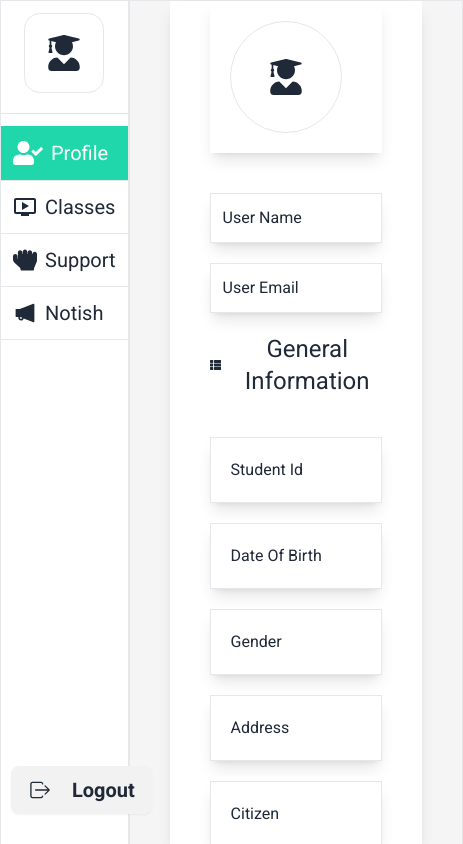
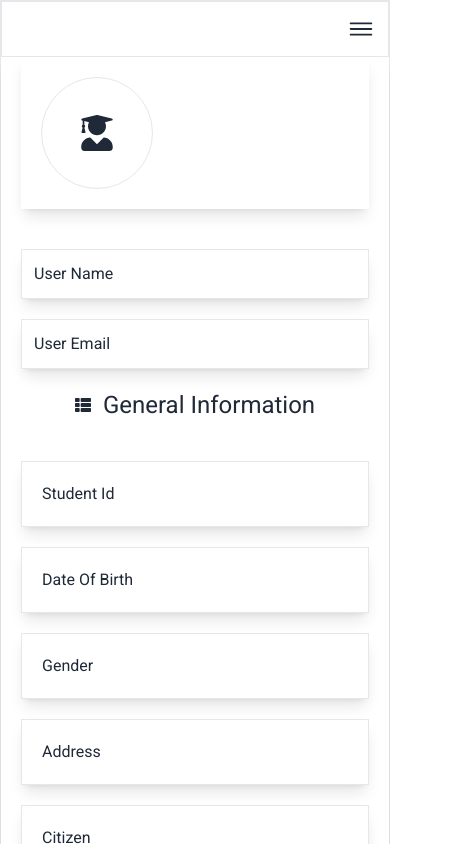
Before and after one commit to kalidashodekare14/MC-Computer-Traing-Center, a React (Vite) app: page /dashboard/profile in a window 390 px wide. Shown: the top 844 px of the page, 463 px wide, since content can reach past the window. Built offline with nearby package versions, Linux system fonts and the light colour scheme; no server answers.

Commit message:
Dashoboard Responsive Update

```diff
--- a/src/Components/Dashboard/UserProfile/UserProfile.jsx
+++ b/src/Components/Dashboard/UserProfile/UserProfile.jsx
@@ -3,6 +3,8 @@ import { FaThList, FaUserGraduate } from 'react-icons/fa';
 import useAuth from '../../../Hooks/useAuth/useAuth';
 import useAxiosPublic from '../../../Hooks/useAxiosPublic/useAxiosPublic';
 import { useQuery } from '@tanstack/react-query';
+import ButtonWhite from '../../../Hooks/Button/ButtonWhite';
+import ButtonBlack from '../../../Hooks/Button/ButtonBlack';
 
 const UserProfile = () => {
 
@@ -21,8 +23,8 @@ const UserProfile = () => {
     console.log(student_profile)
 
     return (
-        <div className='w-full min-h-screen bg-[#f5f5f6] px-10'>
-            <div className='bg-white w-full  h-[100vh] shadow-lg px-10'>
+        <div className='w-full min-h-screen bg-[#f5f5f6] lg:px-10'>
+            <div className='bg-white w-full  h-[100vh] shadow-lg lg:px-10 px-5'>
                 <div className='flex items-center space-x-5 shadow-lg p-5 '>
                     <div className='border w-28 h-28 flex justify-center items-center rounded-full'>
                         <FaUserGraduate className='text-4xl' />
@@ -95,7 +97,7 @@ const UserProfile = () => {
                         </div>
                     </div>
                     <div className='text-center my-5'>
-
+                       <ButtonBlack>Update</ButtonBlack>
                     </div>
                 </div>
             </div>
--- a/src/Layout/Dashboard.jsx
+++ b/src/Layout/Dashboard.jsx
@@ -1,25 +1,30 @@
-import React from 'react';
+import React, { useState } from 'react';
 import useAuth from '../Hooks/useAuth/useAuth'
 import { FaHandRock, FaUserCheck, FaUserGraduate } from 'react-icons/fa';
 import { NavLink, Outlet, useNavigate } from 'react-router-dom';
 import { MdOutlineOndemandVideo } from 'react-icons/md';
 import { AiFillNotification } from 'react-icons/ai';
-import { IoIosLogOut } from 'react-icons/io';
+import { IoIosLogOut, IoIosMenu } from 'react-icons/io';
 
 const Dashboard = () => {
 
     const { user, logOutSystem } = useAuth()
     const naviage = useNavigate()
+    const [isOpen, setIsOpen] = useState(false)
 
     const handleLogOutSystem = () => {
         logOutSystem()
         naviage('/')
     }
 
+    const toggleSidebar = () =>{
+        setIsOpen(!isOpen)
+    }
+
     return (
         <div>
             <div className='flex'>
-                <div className='relative space-y-3 pt-3 w-52 border min-h-screen'>
+                <div className={`bg-white fixed z-10 inset-y-0 left-0 transform ${isOpen ? 'translate-x-0' : '-translate-x-full '} transition-transform duration-300 ease-in-out md:relative md:translate-x-0 space-y-3 pt-3 w-52 border min-h-screen`}>
                     <div className='border-b pb-5 flex justify-center items-center'>
                         <div className='flex justify-center items-center w-20 h-20 border rounded-2xl'>
                             <FaUserGraduate className='text-4xl' />
@@ -80,6 +85,9 @@ const Dashboard = () => {
                     </div>
                 </div>
                 <div className='w-full border min-h-screen'>
+                    <div className='md:hidden flex justify-end items-end p-3 border'>
+                        <IoIosMenu className='text-3xl cursor-pointer' onClick={toggleSidebar}></IoIosMenu>
+                    </div>
                     <Outlet></Outlet>
                 </div>
             </div>
```
